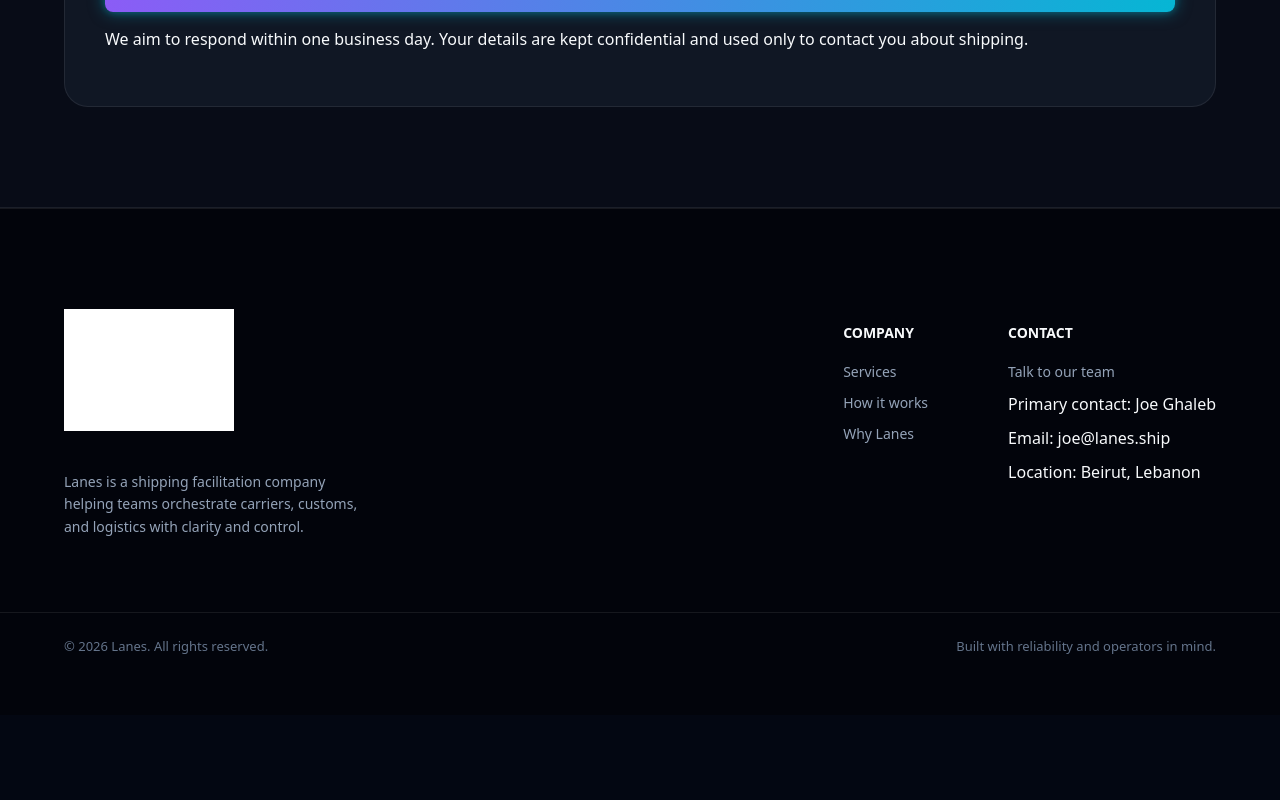
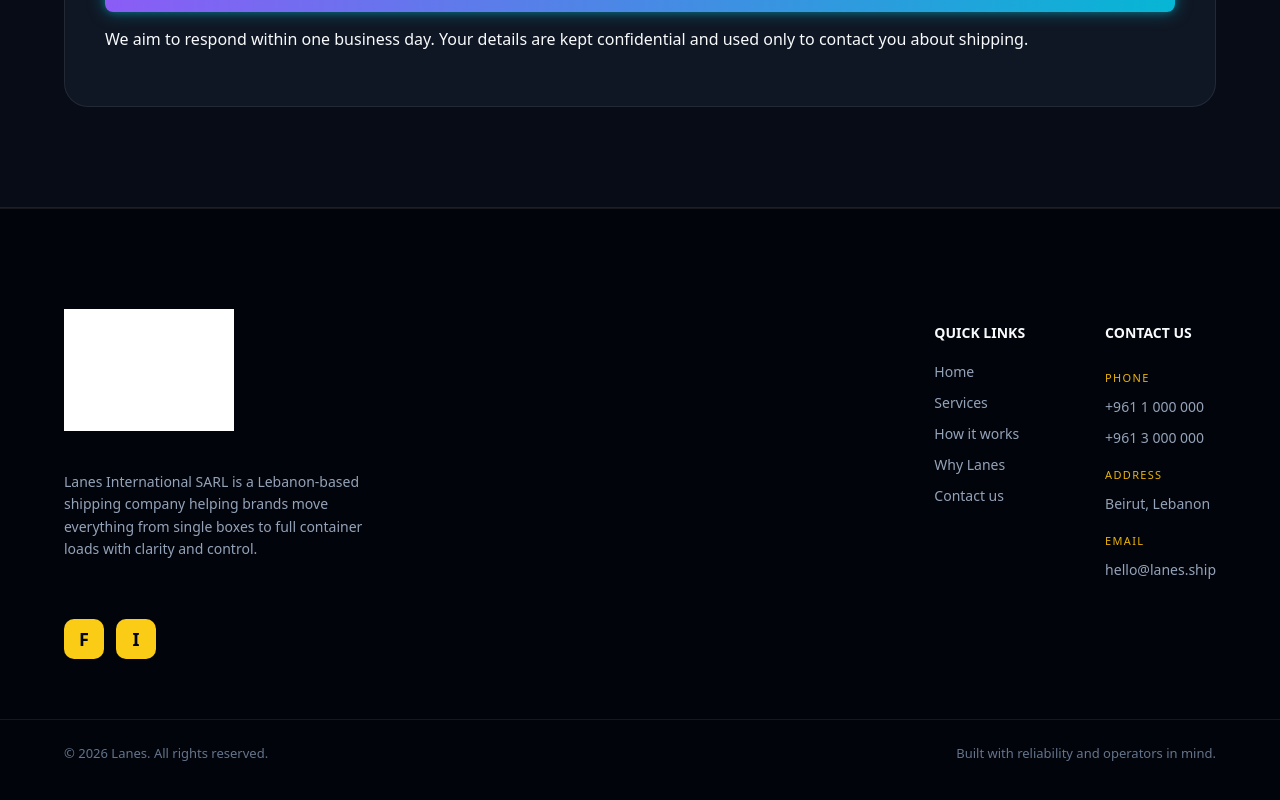
Before and after one commit to georgesmakoukji/lanes, a Next.js app: page / in a window 1280 px wide. Shown: the part 4671-5471 px from the top of the page. Before the commit the page ends 5386 px from the top, so only its background shows below. Built offline with nearby package versions, Linux system fonts and the light colour scheme.

Commit message:
style: Enhance footer layout with new social media icons, update company description, and improve contact information presentation for better user engagement.

```diff
--- a/app/globals.css
+++ b/app/globals.css
@@ -712,6 +712,25 @@ button {
   line-height: 1.6;
 }
 
+.footer-social {
+  display: flex;
+  gap: 12px;
+  margin-top: 24px;
+}
+
+.footer-social-icon {
+  width: 40px;
+  height: 40px;
+  border-radius: 10px;
+  background: #facc15;
+  display: inline-flex;
+  align-items: center;
+  justify-content: center;
+  color: #020617;
+  font-weight: 700;
+  font-size: 18px;
+}
+
 .footer-column {
   display: flex;
   flex-direction: column;
@@ -735,6 +754,19 @@ button {
 
 .footer-column button:hover {
   color: var(--accent-cyan);
+}
+
+.footer-label {
+  font-size: 11px;
+  text-transform: uppercase;
+  letter-spacing: 0.12em;
+  color: #eab308;
+  margin-top: 8px;
+}
+
+.footer-text {
+  font-size: 14px;
+  color: var(--text-muted);
 }
 
 .footer-logo .logo-image {
--- a/app/page.js
+++ b/app/page.js
@@ -489,13 +489,25 @@ export default function HomePage() {
               </span>
             </div>
             <p className="footer-copy">
-              Lanes is a shipping facilitation company helping teams orchestrate
-              carriers, customs, and logistics with clarity and control.
+              Lanes International SARL is a Lebanon-based shipping company
+              helping brands move everything from single boxes to full
+              container loads with clarity and control.
             </p>
+            <div className="footer-social">
+              <a href="#" className="footer-social-icon" aria-label="Lanes on Facebook">
+                F
+              </a>
+              <a href="#" className="footer-social-icon" aria-label="Lanes on Instagram">
+                I
+              </a>
+            </div>
           </div>
           <div className="footer-right">
             <div className="footer-column">
-              <p className="footer-heading">Company</p>
+              <p className="footer-heading">Quick links</p>
+              <button type="button" onClick={() => scrollToSection("top")}>
+                Home
+              </button>
               <button type="button" onClick={() => handleNavLinkClick("services")}>
                 Services
               </button>
@@ -511,15 +523,22 @@ export default function HomePage() {
               >
                 Why Lanes
               </button>
+              <button
+                type="button"
+                onClick={() => handleNavLinkClick("contact")}
+              >
+                Contact us
+              </button>
             </div>
             <div className="footer-column">
-              <p className="footer-heading">Contact</p>
-              <button type="button" onClick={() => handleNavLinkClick("contact")}>
-                Talk to our team
-              </button>
-              <span className="footer-text">Primary contact: Joe Ghaleb</span>
-              <span className="footer-text">Email: joe@lanes.ship</span>
-              <span className="footer-text">Location: Beirut, Lebanon</span>
+              <p className="footer-heading">Contact us</p>
+              <span className="footer-label">Phone</span>
+              <span className="footer-text">+961 1 000 000</span>
+              <span className="footer-text">+961 3 000 000</span>
+              <span className="footer-label">Address</span>
+              <span className="footer-text">Beirut, Lebanon</span>
+              <span className="footer-label">Email</span>
+              <span className="footer-text">hello@lanes.ship</span>
             </div>
           </div>
         </div>
```
